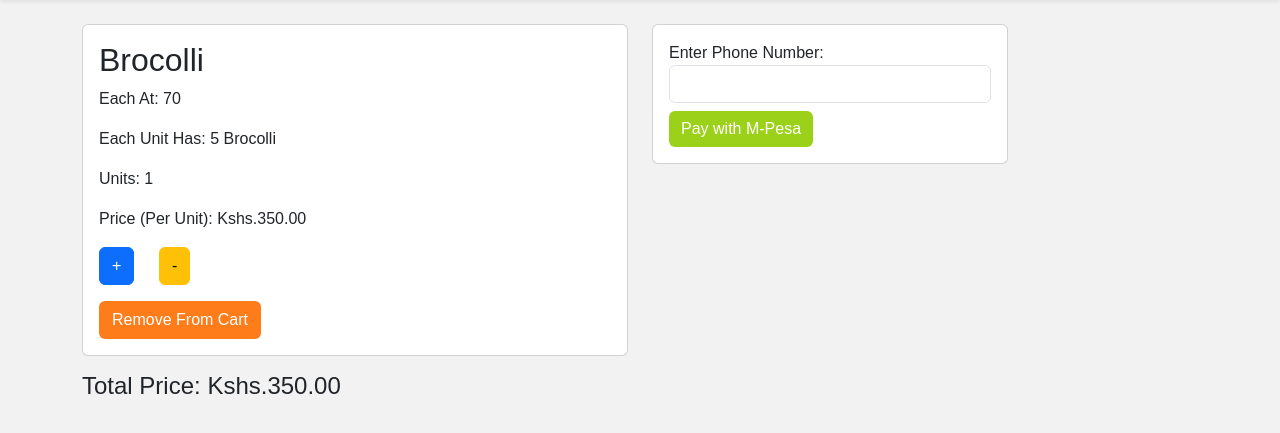
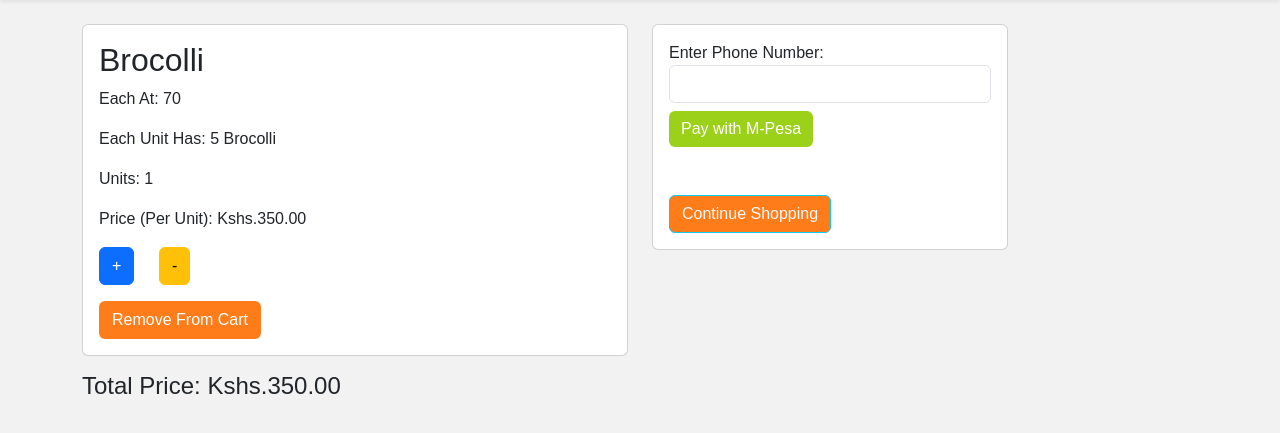
Before and after one commit to effiecancode/Farmers-Market-Ecommerce, a Django app: page /cart/cart_detail in a window 1280 px wide. Shown: the part 94-527 px from the top of the page. Run offline with Django 4.2, Linux system fonts and the light colour scheme; a user stored in the database is signed in; data comes from the database, SQL or seed files in the repository; both versions use the stored data as it was after the commit; some libraries are stand-ins or nearby versions.

Commit message:
continue shopping button

```diff
--- a/market/cart/templates/cart/cart_detail.html
+++ b/market/cart/templates/cart/cart_detail.html
@@ -49,6 +49,12 @@
                         <button type="submit" class="btn border-0 mt-2" style="background-color:#9cd11a; color:white">Pay with M-Pesa</button>
                     </form>
                 </div>
+
+
+                    <div class="card-body">
+                        <a href="{% url 'product:home' %}" class="btn btn-info mt-3 text-light" style="background-color:#ff7c1a; color:white">Continue Shopping</a>
+                    </div>
+
             </div>
         </div>
     </div>
```
Also changed, not shown: market/db.sqlite3.
